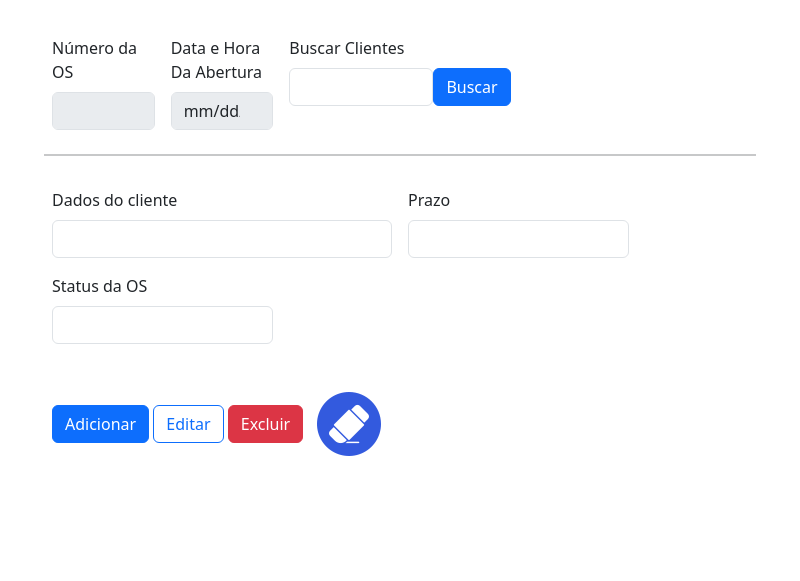
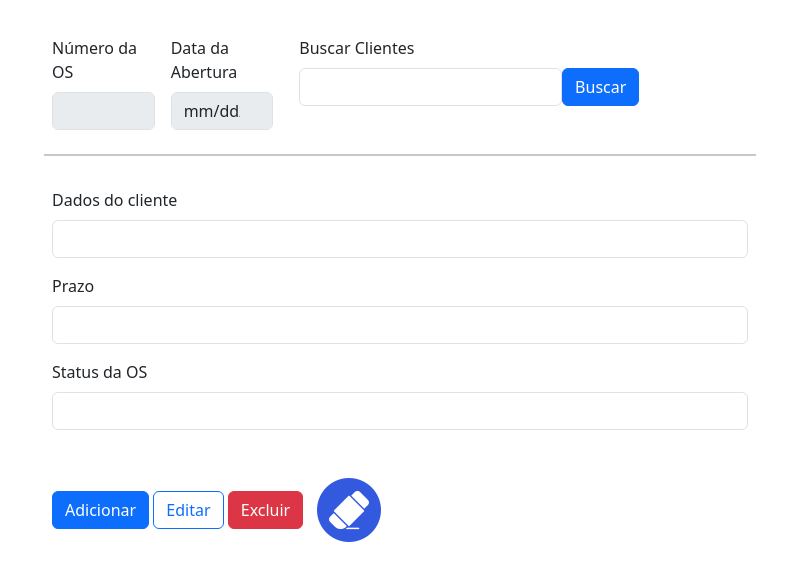
Before and after one commit to LuizDamasAmorim/Lava-rapido, an Electron app: page src/views/servicos.html in a window 800 px wide. Shown: the part 45-626 px from the top of the page. Drawn offline with Linux system fonts and the light colour scheme.

Commit message:
Fazendo melhoras nas paginas

```diff
--- a/src/public/css/style.css
+++ b/src/public/css/style.css
@@ -24,6 +24,7 @@
 
 #buscarclientes {
     height: 40px;
+    margin-left: 10px;
 }
 
 /* Botão reset */
--- a/src/views/servicos.html
+++ b/src/views/servicos.html
@@ -29,12 +29,12 @@
 
             <!-- Data da abertura  -->
             <div class="col-md-2">
-                <label for="inputDateOS" class="form-label">Data e Hora Da Abertura</label>
+                <label for="inputDateOS" class="form-label">Data da Abertura</label>
                 <input type="date" class="form-control" id="inputDateOS" spellcheck="false" disabled maxlength="8">
             </div>
 
             <!-- Buscar cliente -->
-            <div class="col-md-4" id="buscarclientes">
+            <div class="col-md-6" id="buscarclientes">
                 <label for="inputnumeroOS" class="form-label">
                     Buscar Clientes
                 </label>
@@ -51,19 +51,19 @@
 
 
             <!-- Dados do cliente  -->
-            <div class="col-md-6">
+            <div>
                 <label for="inputDadosOS" class="form-label">Dados do cliente</label>
                 <input type="text" class="form-control" id="inputDadosOS" spellcheck="false" maxlength="30">
             </div>
 
             <!-- Prazo  -->
-            <div class="col-md-4">
+            <div>
                 <label for="inputPrazoOS" class="form-label">Prazo</label>
                 <input type="text" class="form-control" id="inputPrazoOS" spellcheck="false" required maxlength="15">
             </div>
 
             <!-- Status da OS  -->
-            <div class="col-md-4">
+            <div>
                 <label for="inputStatusOS" class="form-label">Status da OS</label>
                 <input type="text" class="form-control" id="inputStatusOS" spellcheck="false" required maxlength="30">
             </div>
```
Also changed, not shown: análise de requisitos sistema para gestão de serviços.txt (+5 -4 lines).
